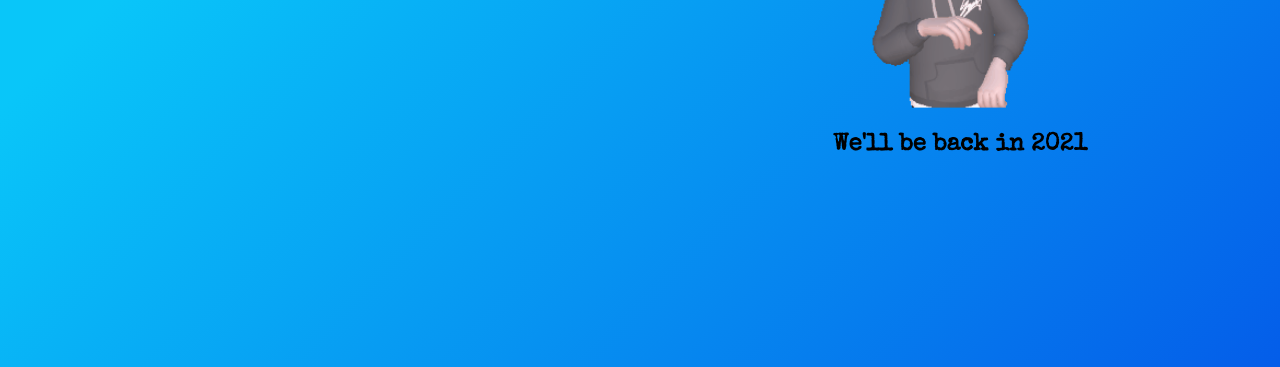
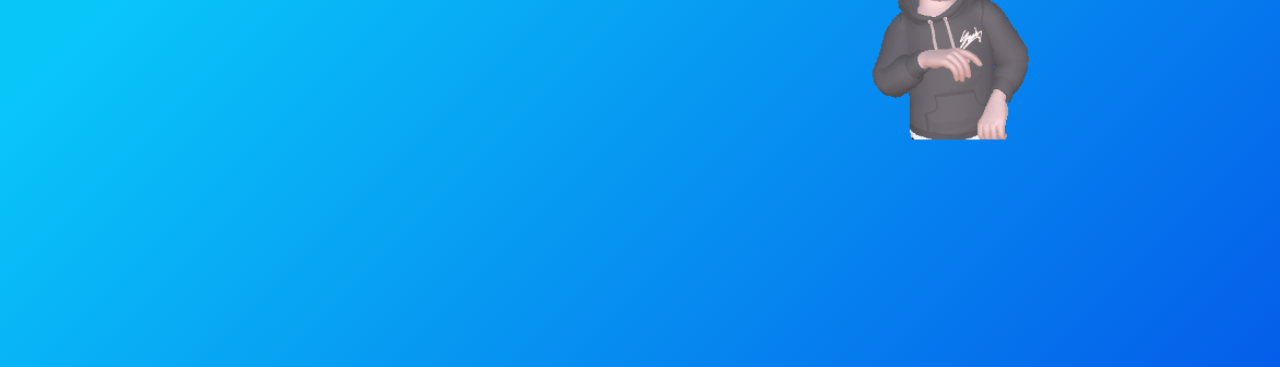
Before and after one commit to ShinKhant226/ShinKhant226.github.io, a plain HTML site: page index.html in a window 1280 px wide. Shown: the part 433-800 px from the top of the page. Drawn offline with nearby package versions, Linux system fonts and the light colour scheme.

Commit message:
Fix Typo

```diff
--- a/index.html
+++ b/index.html
@@ -31,7 +31,6 @@
       <div class="newsletter-col col">
         <div class="newsletter middle">
           <img src="hello.gif" alt="Hello!" width="350">
-          <h2>We'll be back in 2021</h2>
         </div>
       </div>
     </div>
```
